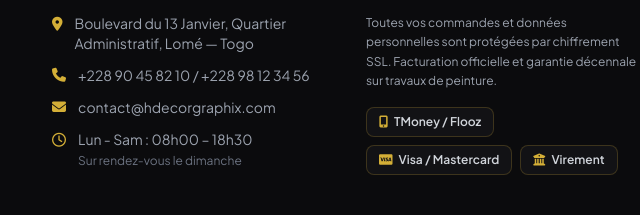
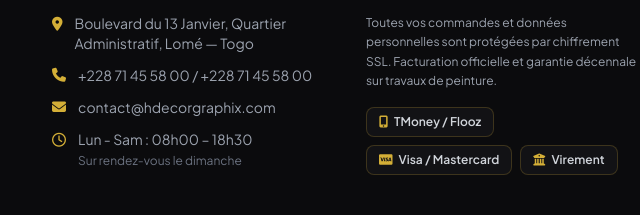
Before and after one commit to Dean9351/h-decor-graph, a plain HTML site: page index.html in a window 1280 px wide. Shown: the part 6618-6833 px from the top of the page, 608-1248 px from the left. Drawn offline with nearby package versions, Linux system fonts and the light colour scheme; a web font is replaced by a local one.

Commit message:
Update contact phone numbers in index.html

```diff
--- a/index.html
+++ b/index.html
@@ -689,7 +689,7 @@
                         </li>
                         <li class="flex items-center gap-3">
                             <i class="fa-solid fa-phone text-gold"></i>
-                            <span>+228 90 45 82 10 / +228 98 12 34 56</span>
+                            <span>+228 71 45 58 00 / +228 71 45 58 00</span>
                         </li>
                         <li class="flex items-center gap-3">
                             <i class="fa-solid fa-envelope text-gold"></i>
```
